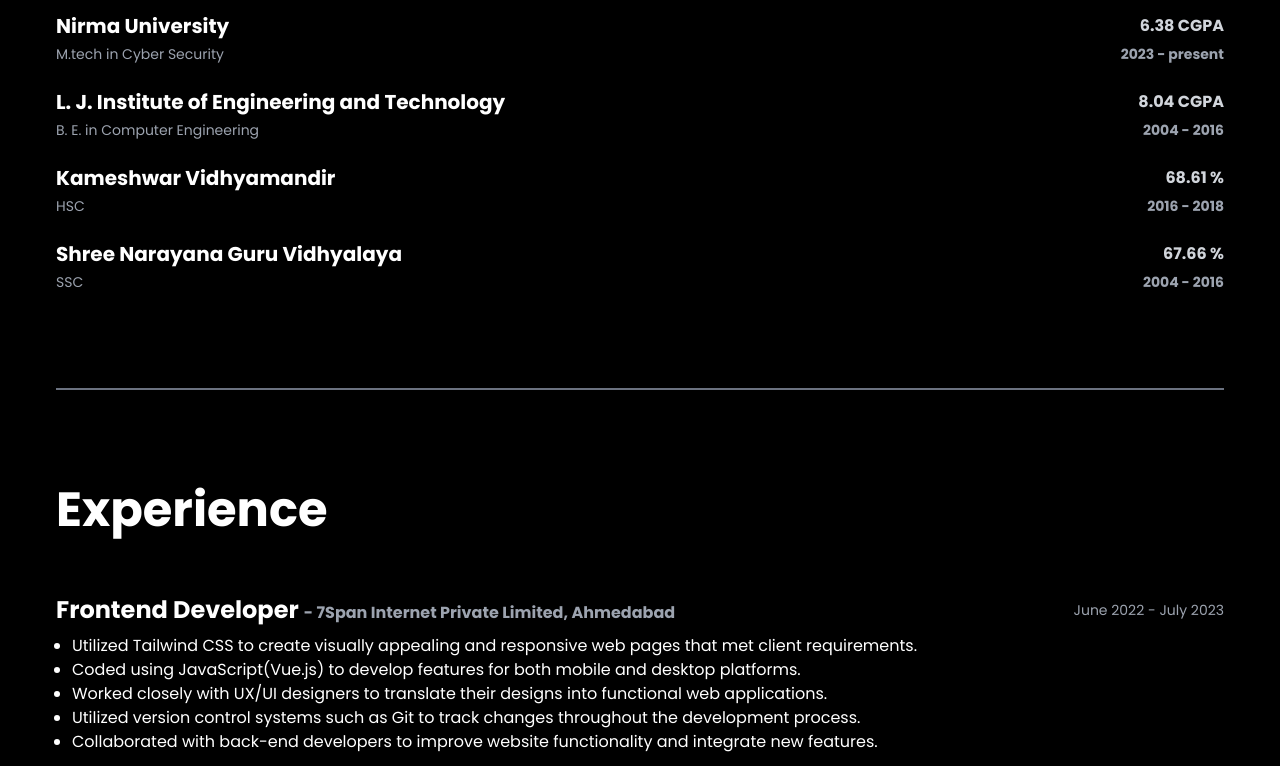
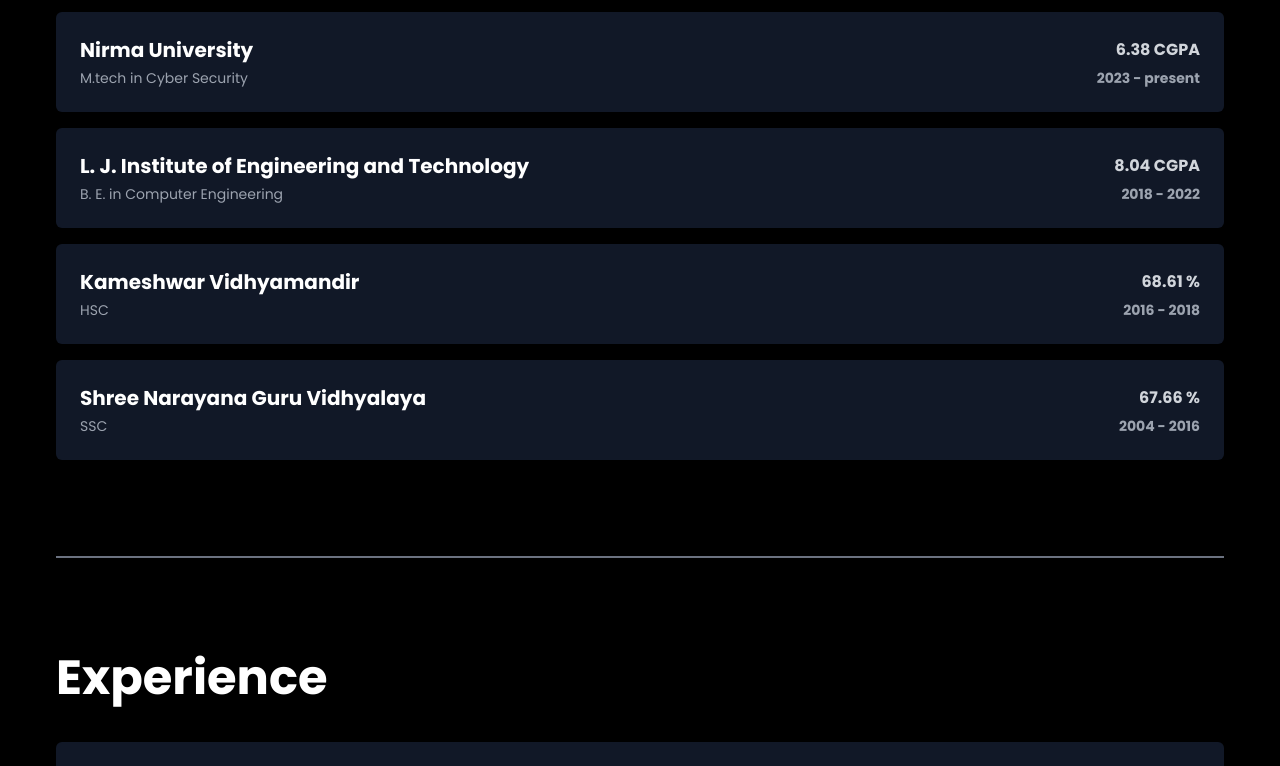
Before and after one commit to JenilGajjar20/Portfolio, a Vue app: page / in a window 1280 px wide. Shown: the part 860-1626 px from the top of the page. Built offline with nearby package versions, Linux system fonts and the light colour scheme.

Commit message:
experience, certification, education section enhanced

```diff
--- a/src/components/Certifications.vue
+++ b/src/components/Certifications.vue
@@ -13,12 +13,12 @@
           <div class="flex md:items-center justify-between">
             <h4 class="font-bold text-xl md:text-2xl">
               {{ certificate.title }},
-              <span class="font-normal text-base md:text-xl">
-                {{ certificate.platform }}
+              <span class="text-base text-gray-500 font-bold">
+                {{ certificate.platform.toUpperCase() }}
               </span>
             </h4>
             <p class="whitespace-nowrap text-sm text-gray-400 md:text-base">
-              {{ certificate.month + " " + certificate.year }}
+              {{ certificate.month.toUpperCase() + " " + certificate.year }}
             </p>
           </div>
           <ul>
@@ -51,6 +51,7 @@
 .certificates-data {
   @apply pt-5 md:pt-10 space-y-5 md:space-y-8;
   .certificate {
+    @apply bg-gray-900 p-6 rounded-md;
     ul {
       @apply mt-4;
     }
--- a/src/components/Education.vue
+++ b/src/components/Education.vue
@@ -59,12 +59,12 @@
   @apply pt-4 md:pt-10;
   .cards {
     &-content {
-      @apply grid gap-6;
+      @apply space-y-4;
     }
   }
   .card {
     &--data {
-      @apply bg-black text-white;
+      @apply bg-gray-900 p-6 rounded-md h-fit;
     }
   }
 }
--- a/src/components/Experience.vue
+++ b/src/components/Experience.vue
@@ -14,7 +14,13 @@
                   {{ "- " + exp.company_name + ", " + exp.location }}
                 </span>
               </h4>
-              <p>{{ exp.start_date + " - " + exp.end_date }}</p>
+              <p>
+                {{
+                  exp.start_date.toUpperCase() +
+                  " - " +
+                  exp.end_date.toUpperCase()
+                }}
+              </p>
             </div>
             <ul class="card-mid">
               <li v-for="desc in exp.description" :key="desc">
@@ -43,11 +49,10 @@
 <style lang="scss">
 .experience-cards {
   @apply pt-4 lg:pt-10;
-}
-
   .cards-content {
+    @apply space-y-6;
     .card {
-    @apply pt-5;
+      @apply pt-5 bg-gray-900 rounded-md p-6;
       &-top {
         @apply lg:flex lg:items-center lg:justify-between;
         h4 {
@@ -68,4 +73,5 @@
       }
     }
   }
+}
 </style>
--- a/src/data/education/data.json
+++ b/src/data/education/data.json
@@ -19,8 +19,8 @@
       "Developed a noteworthy project named StickWithIt during my engineering journey. The project developed was an Online Food Ordering Website using Nuxt.js and Firebase."
     ],
     "cgpa": "8.04",
-    "from": "2004",
-    "to": "2016",
+    "from": "2018",
+    "to": "2022",
     "place": "ahmedabad"
   },
   {
```
Lines whose indentation alone changed are shown as unchanged.
